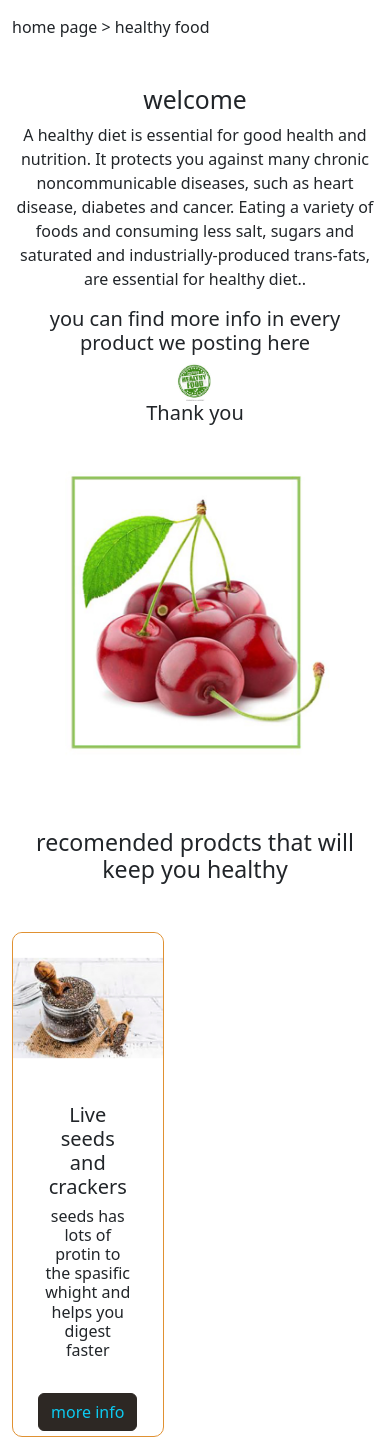
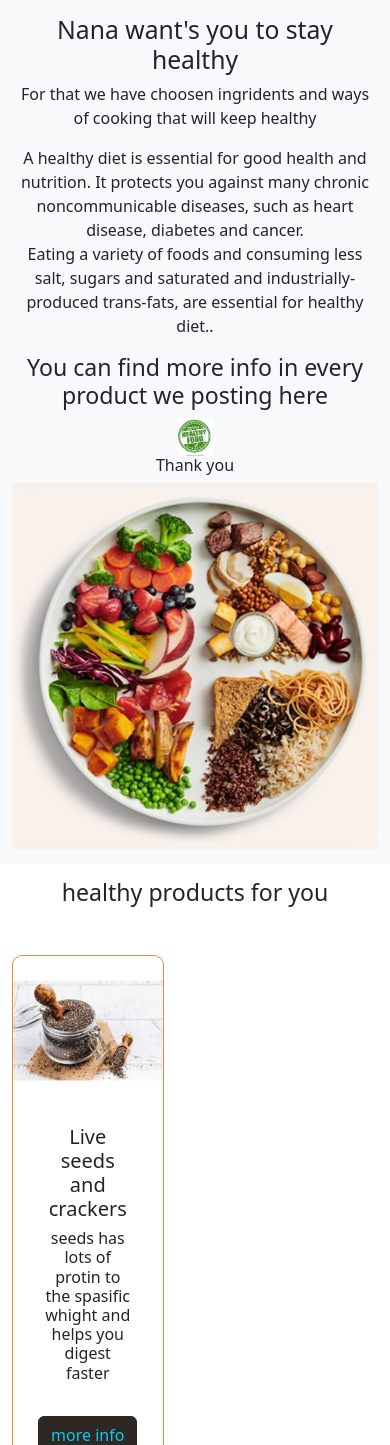
Before and after one commit to nirayal/WEB_Proj, a PHP site: page /Healthy_Food.htm in a window 390 px wide. Shown: the part 167-1612 px from the top of the page. Run offline with PHP 8.4, Linux system fonts and the light colour scheme.

Commit message:
lior speling and responsive changes

```diff
--- a/Healthy_Food.htm
+++ b/Healthy_Food.htm
@@ -50,32 +50,32 @@
           </header>
           <main>
             <div class="continer-fluid">
-              <div class="row">
-                <p>home page > healthy food</p>
-              </div>
+              <p class="breadcramps">home page > healthy food</p>
               <div class="row banner">
                 <img src="Pics/image2copy.jpg" alt="">
               </div>
-              <div class="row">
+              <div class="row welcome-aria">
                 <div class="col float-right">
                   <img src="Pics/image1copy.jpg" alt="">
                 </div>
-                <div class="col align-self-center text-center">
-                  <H2>welcome</H2>
+                <div class="col align-self-center text-center ">
+                  <H2>Nana want's you to stay healthy</H2>
+                  <p>For that we have choosen ingridents and ways of cooking that will keep healthy</p>
                   <P>A healthy diet is essential for good health and nutrition.
                     It protects you against many chronic noncommunicable diseases,
-                    such as heart disease, diabetes and cancer. Eating a variety of
+                    such as heart disease, diabetes and cancer. <br/>
+                    Eating a variety of
                     foods and consuming less salt, sugars and saturated and
                     industrially-produced trans-fats,
                     are essential for healthy diet..</P>
-                  <H5>you can find more info in every product we posting here</H5>
+                  <h3>You can find more info in every product we posting here</H3>
                   <img class="healthfy-food-stamp" src="Pics/healthfy-food-stamp.jfif">
-                  <H5>Thank you</H5>
+                  <h6>Thank you</H6>
                 </div>
               </div>
               <div class="row">
                 <div class="col text-center">
-                  <h3>recomended prodcts that will keep you healthy</h3>
+                  <h3>healthy products for you</h3>
                 </div>
               </div>
               <div class="row product-row">
--- a/style.css
+++ b/style.css
@@ -66,7 +66,11 @@ body {
 }
 
 /* lior changes healfy food */
-
+.breadcramps{
+    margin-right: 15%;
+    margin-left: 15%;
+    font-style:italic;
+}
 
 .imagebanner{
     display: flex;
@@ -74,10 +78,9 @@ body {
     justify-content: center;
 }
 
-.welcome{
-    display: flex;
-    margin-left: 15%;
-    margin-right: 15%;
+.welcome-aria{
+    background-color: #F8F9FA;
+    margin-left: 5%;
 }
 .img-product{
     border-radius: 10px;
@@ -129,16 +132,11 @@ body {
 /*Big smartphones [426px -> 600px]*/
   @media only screen and (max-width: 576px){
 	.row{flex-direction: column-reverse !important;}
-    .product-row{
-        display: flex;
-        width: 45%;}
+    .product-row{display: flex;width: 45%;}
     .product-card{margin-top: 10px;}
     .banner{display: none !important;}
-    .product-info{
-        padding-left: 30px;
-        padding-right: 30px;
-    }
-
+    .product-info{padding-left: 30px;padding-right: 30px;}
+    .breadcramps{display: none;}
 
 
 
```
Also changed, not shown: Pics/image1copy.jpg.
